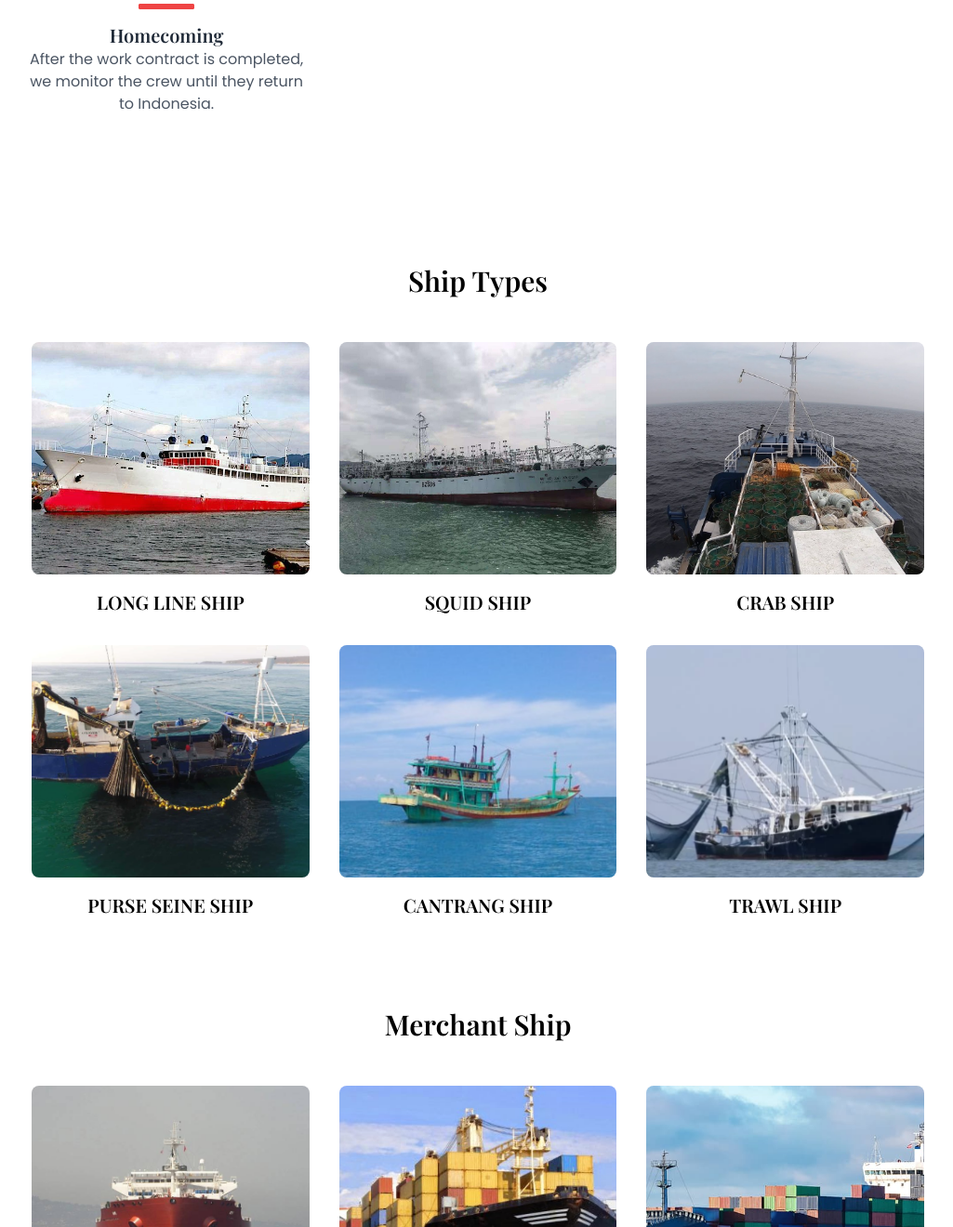
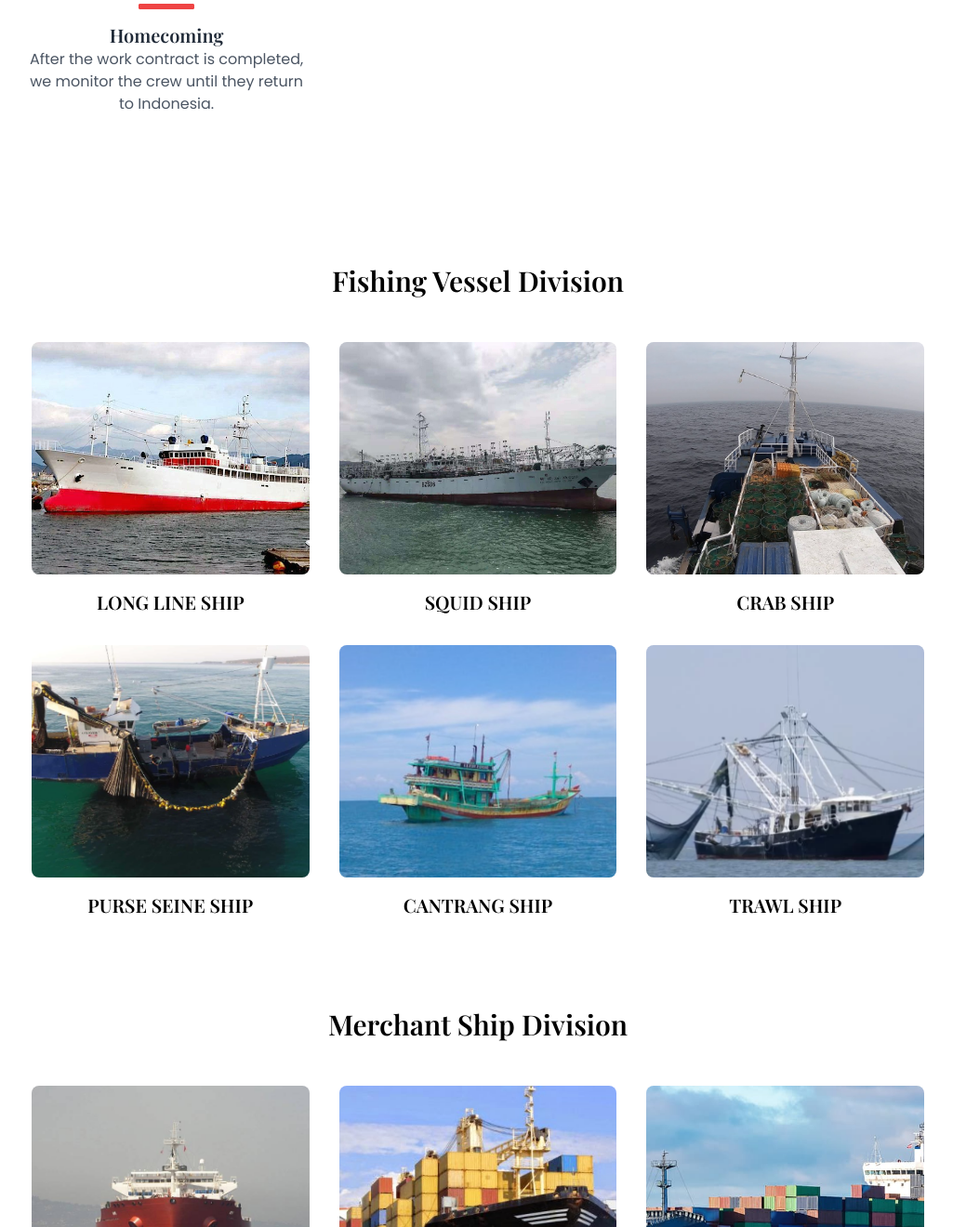
Before and after one commit to Firosmalik000/salam-pesona-bahari, a React (Vite) app: page / in a window 1280 px wide. Shown: the part 5024-6344 px from the top of the page at 93% size, without its empty margins (126-1151 px from the left). Built offline with nearby package versions, Linux system fonts and the light colour scheme.

Commit message:
Update Devisi.tsx

```diff
--- a/src/pages/Devisi.tsx
+++ b/src/pages/Devisi.tsx
@@ -16,7 +16,7 @@ const Devisi = () => {
 
   const content = {
     id: {
-      title: 'Jenis Kapal',
+      title: 'Divisi Kapal Penangkapan Ikan',
       kapalList: [
         { name: 'KAPAL LONG LINE', img: kapal3 },
         { name: 'KAPAL CUMI', img: kapal6 },
@@ -27,7 +27,7 @@ const Devisi = () => {
       ],
     },
     en: {
-      title: 'Ship Types',
+      title: 'Fishing Vessel Division',
       kapalList: [
         { name: 'LONG LINE SHIP', img: kapal3 },
         { name: 'SQUID SHIP', img: kapal6 },
@@ -41,7 +41,7 @@ const Devisi = () => {
 
   const content2 = {
     id: {
-      title: 'Kapal Niaga',
+      title: 'Devisi Kapal Niaga',
       kapalList: [
         { name: 'KAPAL TANKER', img: tanker },
         { name: 'KAPAL KARGO', img: kargo },
@@ -50,7 +50,7 @@ const Devisi = () => {
       ],
     },
     en: {
-      title: 'Merchant Ship',
+      title: 'Merchant Ship Division',
       kapalList: [
         { name: 'TANKER', img: tanker },
         { name: 'CARGO SHIP', img: kargo },
```
